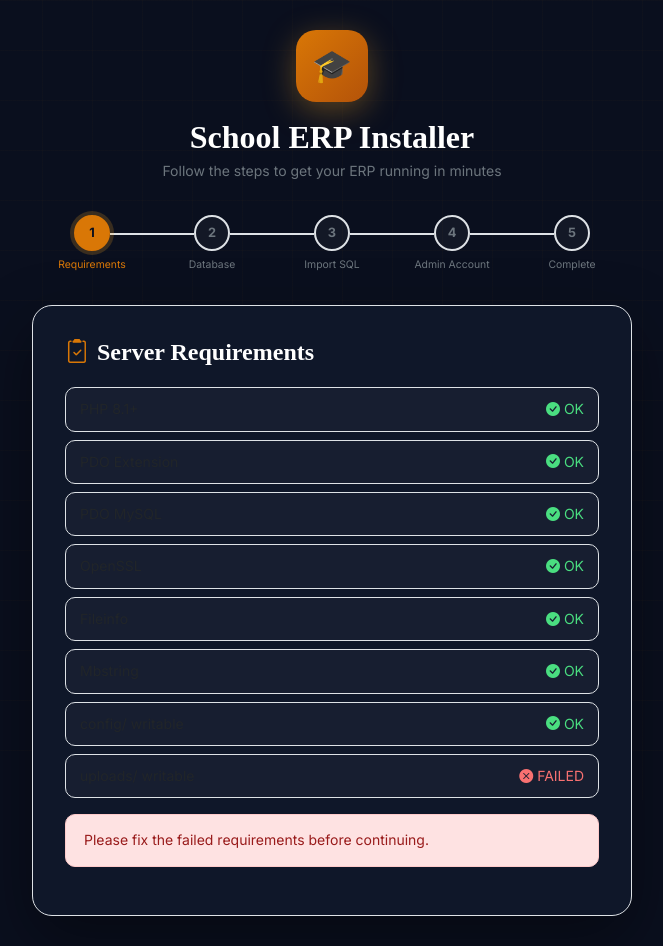
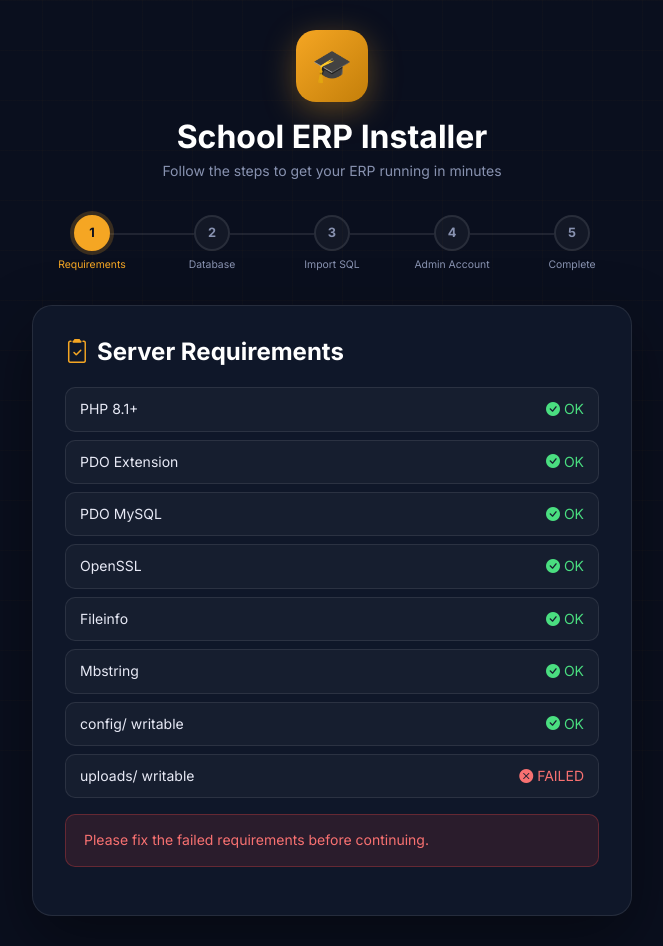
Before and after one commit to dhdhdh51/debugdf, a PHP site: page /install/index.php in a window 1280 px wide. Shown: the whole page, without its empty margins (308-971 px from the left). Run offline with PHP 8.4, Linux system fonts and the light colour scheme; some libraries are stand-ins or nearby versions.

Commit message:
Fix installer: CSS theme conflict, wrong table count, wrong version, add lockdown
- Rewrite installer <style> block with self-contained dark CSS variables
  (--i-bg, --i-surface, etc.) so it no longer depends on shared style.css;
  text was invisible on dark background after admin theme was changed to light
- Fix hardcoded var(--gold), var(--text-muted), var(--border) → var(--i-*)
- Remove Playfair Display font references from inline heading styles
- Fix "18 tables" → "21 tables" (schema actually has 21 tables)
- Fix APP_VERSION in generated config template: 1.0.0 → 2.0.0
- Add install/.htaccess to auto-block web access once .installed flag exists

https://claude.ai/code/session_01LNy2jWCGHZskRoJWgsU7if

```diff
--- a/install/index.php
+++ b/install/index.php
@@ -99,7 +99,7 @@ define('CSRF_TOKEN_LENGTH', 32);
 define('OTP_EXPIRY_MINUTES', 10);
 define('SESSION_TIMEOUT',    1800);
 define('APP_NAME',           'School ERP System');
-define('APP_VERSION',        '1.0.0');
+define('APP_VERSION',        '2.0.0');
 define('ACADEMIC_YEAR',      '2025-2026');
 define('PASS_PERCENTAGE',     33);
 define('MAX_FILE_SIZE',      5 * 1024 * 1024);
@@ -250,39 +250,92 @@ $steps_meta = [
   <link href="https://cdn.jsdelivr.net/npm/bootstrap-icons@1.11.3/font/bootstrap-icons.min.css" rel="stylesheet">
   <link href="../assets/css/style.css" rel="stylesheet">
   <style>
-    body { min-height: 100vh; background: var(--navy); display: flex; align-items: center; justify-content: center; padding: 30px 16px; }
+    /* Installer uses its own self-contained dark theme — independent of style.css */
+    :root {
+      --i-bg:        #0a0f1e;
+      --i-surface:   #0f1729;
+      --i-border:    rgba(255,255,255,0.09);
+      --i-text:      #e8eaf6;
+      --i-muted:     #8892b0;
+      --i-gold:      #f5a623;
+      --i-gold-dark: #c47f0a;
+      --i-green:     #22c55e;
+    }
+    *, *::before, *::after { box-sizing: border-box; }
+    body {
+      min-height: 100vh;
+      background: var(--i-bg);
+      color: var(--i-text);
+      font-family: 'Inter', system-ui, sans-serif;
+      display: flex;
+      align-items: center;
+      justify-content: center;
+      padding: 30px 16px;
+      margin: 0;
+    }
     body::before {
       content:'';
-      position:fixed;inset:0;
-      background-image:linear-gradient(rgba(245,166,35,0.025) 1px,transparent 1px),linear-gradient(90deg,rgba(245,166,35,0.025) 1px,transparent 1px);
-      background-size:50px 50px;pointer-events:none;
+      position:fixed; inset:0;
+      background-image:
+        linear-gradient(rgba(245,166,35,0.025) 1px, transparent 1px),
+        linear-gradient(90deg, rgba(245,166,35,0.025) 1px, transparent 1px);
+      background-size: 50px 50px;
+      pointer-events: none;
     }
+    /* Override Bootstrap defaults for dark bg */
+    .form-control, .form-select {
+      background: rgba(255,255,255,0.05) !important;
+      border: 1px solid var(--i-border) !important;
+      border-radius: 10px !important;
+      color: var(--i-text) !important;
+      padding: 10px 14px !important;
+    }
+    .form-control:focus, .form-select:focus {
+      background: rgba(255,255,255,0.08) !important;
+      border-color: var(--i-gold) !important;
+      box-shadow: 0 0 0 3px rgba(245,166,35,0.15) !important;
+      color: #fff !important;
+      outline: none;
+    }
+    .form-control::placeholder { color: var(--i-muted) !important; }
+    .form-select option { background: #131d35; color: var(--i-text); }
+    .form-label { font-size: 0.8rem; font-weight: 600; color: var(--i-muted); text-transform: uppercase; letter-spacing: 0.06em; margin-bottom: 6px; }
+    .form-text { color: var(--i-muted) !important; font-size: 0.78rem; }
+    .form-text code { background: rgba(79,142,247,0.15); color: #7ec8ff; padding: 1px 5px; border-radius: 4px; }
+    .btn-primary {
+      background: linear-gradient(135deg, var(--i-gold), var(--i-gold-dark)) !important;
+      border: none !important;
+      color: var(--i-bg) !important;
+      font-weight: 600;
+      border-radius: 10px !important;
+    }
+    .btn-primary:hover { opacity: 0.9; }
+    .btn-secondary {
+      background: rgba(255,255,255,0.08) !important;
+      border: 1px solid var(--i-border) !important;
+      color: var(--i-text) !important;
+      font-weight: 600;
+      border-radius: 10px !important;
+    }
+    .alert-danger  { background: rgba(239,68,68,0.12); border: 1px solid rgba(239,68,68,0.3); color: #f87171; border-radius: 10px; }
+    .alert-danger code { background: rgba(239,68,68,0.15); color: #fca5a5; }
+    code { background: rgba(79,142,247,0.15); color: #7ec8ff; padding: 2px 6px; border-radius: 4px; font-size: 0.85em; }
+
     .install-wrap { width: 100%; max-width: 600px; position: relative; z-index: 1; }
-    .install-header {
-      text-align: center;
-      margin-bottom: 32px;
-    }
+    .install-header { text-align: center; margin-bottom: 32px; }
     .install-logo {
       width: 72px; height: 72px;
       border-radius: 20px;
-      background: linear-gradient(135deg, var(--gold), var(--gold-dark));
+      background: linear-gradient(135deg, var(--i-gold), var(--i-gold-dark));
       display: flex; align-items: center; justify-content: center;
       font-size: 2rem;
       margin: 0 auto 16px;
       box-shadow: 0 8px 32px rgba(245,166,35,0.35);
     }
-    .steps-bar {
-      display: flex;
-      align-items: center;
-      gap: 0;
-      margin-bottom: 32px;
-    }
+    .steps-bar { display: flex; align-items: center; gap: 0; margin-bottom: 32px; }
     .steps-bar .step-item {
-      display: flex;
-      flex-direction: column;
-      align-items: center;
-      flex: 1;
-      position: relative;
+      display: flex; flex-direction: column; align-items: center;
+      flex: 1; position: relative;
     }
     .steps-bar .step-item::after {
       content: '';
@@ -291,46 +344,55 @@ $steps_meta = [
       left: calc(50% + 18px);
       right: calc(-50% + 18px);
       height: 2px;
-      background: var(--border);
+      background: var(--i-border);
     }
     .steps-bar .step-item:last-child::after { display: none; }
-    .steps-bar .step-item.done::after { background: var(--gold); }
+    .steps-bar .step-item.done::after { background: var(--i-gold); }
     .step-num {
-      width: 36px; height: 36px;
-      border-radius: 50%;
-      border: 2px solid var(--border);
+      width: 36px; height: 36px; border-radius: 50%;
+      border: 2px solid var(--i-border);
       background: rgba(255,255,255,0.04);
-      color: var(--text-muted);
+      color: var(--i-muted);
       display: flex; align-items: center; justify-content: center;
       font-size: 0.8rem; font-weight: 700;
-      transition: all 0.3s;
-      position: relative;
-      z-index: 1;
+      transition: all 0.3s; position: relative; z-index: 1;
     }
-    .step-item.active .step-num { background: var(--gold); border-color: var(--gold); color: var(--navy); box-shadow: 0 0 0 4px rgba(245,166,35,0.2); }
-    .step-item.done .step-num   { background: #22c55e; border-color: #22c55e; color: #fff; }
-    .step-label { font-size: 0.65rem; color: var(--text-muted); margin-top: 6px; white-space: nowrap; }
-    .step-item.active .step-label { color: var(--gold); }
+    .step-item.active .step-num { background: var(--i-gold); border-color: var(--i-gold); color: var(--i-bg); box-shadow: 0 0 0 4px rgba(245,166,35,0.2); }
+    .step-item.done .step-num   { background: var(--i-green); border-color: var(--i-green); color: #fff; }
+    .step-label { font-size: 0.65rem; color: var(--i-muted); margin-top: 6px; white-space: nowrap; }
+    .step-item.active .step-label { color: var(--i-gold); }
     .step-item.done .step-label   { color: #4ade80; }
     .install-card {
-      background: var(--navy-2);
-      border: 1px solid var(--border);
+      background: var(--i-surface);
+      border: 1px solid var(--i-border);
       border-radius: 20px;
       padding: 32px;
       box-shadow: 0 24px 64px rgba(0,0,0,0.4);
     }
     .req-row {
       display: flex; align-items: center; justify-content: space-between;
-      padding: 10px 14px;
-      border-radius: 10px;
+      padding: 10px 14px; border-radius: 10px;
       background: rgba(255,255,255,0.03);
-      border: 1px solid var(--border);
-      margin-bottom: 8px;
-      font-size: 0.875rem;
+      border: 1px solid var(--i-border);
+      margin-bottom: 8px; font-size: 0.875rem;
     }
-    .req-row .name { color: var(--text-main); }
+    .req-row .name { color: var(--i-text); }
     .req-row .pass { color: #4ade80; }
     .req-row .fail { color: #f87171; }
+    .success-box {
+      background: rgba(34,197,94,0.1);
+      border: 1px solid rgba(34,197,94,0.25);
+      border-radius: 12px; padding: 16px;
+      margin-bottom: 24px; font-size: 0.85rem; color: #4ade80;
+    }
+    .creds-box {
+      background: rgba(255,255,255,0.04);
+      border: 1px solid var(--i-border);
+      border-radius: 12px; padding: 16px;
+      margin-bottom: 28px;
+    }
+    .creds-box .creds-label { font-size: 0.8rem; color: var(--i-muted); margin-bottom: 8px; text-transform: uppercase; letter-spacing: 0.08em; }
+    .creds-box .creds-text { color: var(--i-text); font-size: 0.875rem; }
   </style>
 </head>
 <body>
@@ -338,8 +400,8 @@ $steps_meta = [
   <!-- Header -->
   <div class="install-header">
     <div class="install-logo">🎓</div>
-    <h2 style="font-family:'Playfair Display',serif;color:#fff;margin-bottom:4px;">School ERP Installer</h2>
-    <p style="color:var(--text-muted);font-size:0.875rem;">Follow the steps to get your ERP running in minutes</p>
+    <h2 style="color:#fff;font-weight:700;margin-bottom:4px;">School ERP Installer</h2>
+    <p style="color:var(--i-muted);font-size:0.875rem;">Follow the steps to get your ERP running in minutes</p>
   </div>
 
   <!-- Steps bar -->
@@ -369,8 +431,8 @@ $steps_meta = [
 
     <!-- ════ STEP 1: Requirements ════ -->
     <?php if ($step === 1): ?>
-    <h4 style="font-family:'Playfair Display',serif;color:#fff;margin-bottom:20px;">
-      <i class="bi bi-clipboard2-check text-gold me-2" style="color:var(--gold)"></i>Server Requirements
+    <h4 style="color:#fff;font-weight:700;margin-bottom:20px;">
+      <i class="bi bi-clipboard2-check me-2" style="color:var(--i-gold)"></i>Server Requirements
     </h4>
 
     <?php foreach ($reqs as [$name, $pass]): ?>
@@ -395,8 +457,8 @@ $steps_meta = [
 
     <!-- ════ STEP 2: Database ════ -->
     <?php elseif ($step === 2): ?>
-    <h4 style="font-family:'Playfair Display',serif;color:#fff;margin-bottom:20px;">
-      <i class="bi bi-database me-2" style="color:var(--gold)"></i>Database Configuration
+    <h4 style="color:#fff;font-weight:700;margin-bottom:20px;">
+      <i class="bi bi-database me-2" style="color:var(--i-gold)"></i>Database Configuration
     </h4>
     <form method="POST">
       <div class="mb-3">
@@ -440,14 +502,14 @@ $steps_meta = [
 
     <!-- ════ STEP 3: Import SQL ════ -->
     <?php elseif ($step === 3): ?>
-    <h4 style="font-family:'Playfair Display',serif;color:#fff;margin-bottom:20px;">
-      <i class="bi bi-cloud-upload me-2" style="color:var(--gold)"></i>Import Database
+    <h4 style="color:#fff;font-weight:700;margin-bottom:20px;">
+      <i class="bi bi-cloud-upload me-2" style="color:var(--i-gold)"></i>Import Database
     </h4>
-    <p style="color:var(--text-muted);font-size:0.9rem;margin-bottom:24px;">
-      This will import all 18 tables, default classes, subjects, and settings from
+    <p style="color:var(--i-muted);font-size:0.9rem;margin-bottom:24px;">
+      This will import all 21 tables, default classes, subjects, and settings from
       <code>database.sql</code> into your database.
       <br><br>
-      <strong style="color:var(--gold);">⚠ This will overwrite any existing data in the database.</strong>
+      <strong style="color:var(--i-gold);">⚠ This will overwrite any existing data in the database.</strong>
     </p>
     <div class="req-row mb-3">
       <span class="name">database.sql</span>
@@ -470,8 +532,8 @@ $steps_meta = [
 
     <!-- ════ STEP 4: Admin Account ════ -->
     <?php elseif ($step === 4): ?>
-    <h4 style="font-family:'Playfair Display',serif;color:#fff;margin-bottom:20px;">
-      <i class="bi bi-person-fill-lock me-2" style="color:var(--gold)"></i>Create Admin Account
+    <h4 style="color:#fff;font-weight:700;margin-bottom:20px;">
+      <i class="bi bi-person-fill-lock me-2" style="color:var(--i-gold)"></i>Create Admin Account
     </h4>
     <form method="POST">
       <div class="mb-3">
@@ -507,22 +569,22 @@ $steps_meta = [
     <?php elseif ($step === 5): ?>
     <div class="text-center py-2">
       <div style="font-size:4rem;margin-bottom:16px;">🎉</div>
-      <h3 style="font-family:'Playfair Display',serif;color:#fff;margin-bottom:8px;">
+      <h3 style="color:#fff;font-weight:700;margin-bottom:8px;">
         Installation Complete!
       </h3>
-      <p style="color:var(--text-muted);margin-bottom:28px;">
+      <p style="color:var(--i-muted);margin-bottom:28px;">
         Your School ERP is ready. Please delete or secure the
         <code>/install</code> folder to prevent re-running.
       </p>
 
-      <div style="background:rgba(34,197,94,0.1);border:1px solid rgba(34,197,94,0.25);border-radius:12px;padding:16px;margin-bottom:24px;text-align:left;font-size:0.85rem;color:#4ade80;">
+      <div class="success-box" style="text-align:left;">
         <i class="bi bi-shield-check me-2"></i>
         <strong>Security reminder:</strong> Delete or rename the <code>/install</code> folder from your server now.
       </div>
 
-      <div style="background:rgba(255,255,255,0.04);border:1px solid var(--border);border-radius:12px;padding:16px;margin-bottom:28px;text-align:left;">
-        <div style="font-size:0.8rem;color:var(--text-muted);margin-bottom:8px;text-transform:uppercase;letter-spacing:0.08em;">Login Credentials</div>
-        <div style="color:var(--text-main);font-size:0.875rem;">
+      <div class="creds-box" style="text-align:left;">
+        <div class="creds-label">Login Credentials</div>
+        <div class="creds-text">
           <strong>Admin URL:</strong> <code><?= htmlspecialchars($_SESSION['inst_site_url'] ?? '') ?>/admin/login.php</code><br>
           <strong>Student/Teacher URL:</strong> <code><?= htmlspecialchars($_SESSION['inst_site_url'] ?? '') ?>/auth/login.php</code>
         </div>
```
Also changed, not shown: install/.htaccess (added).
